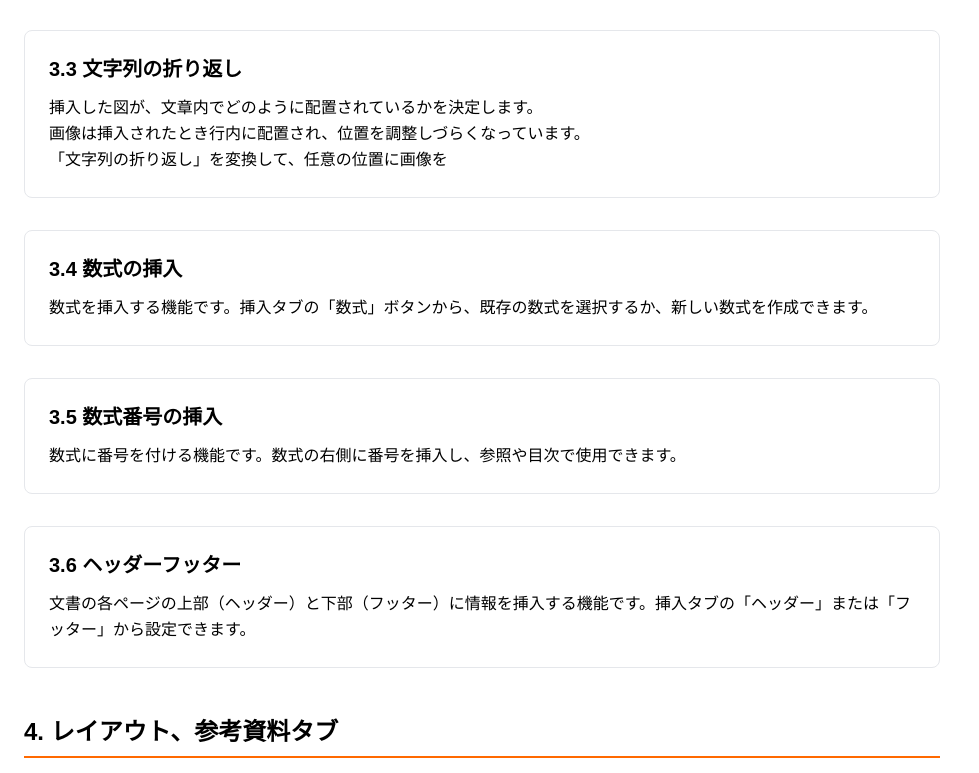
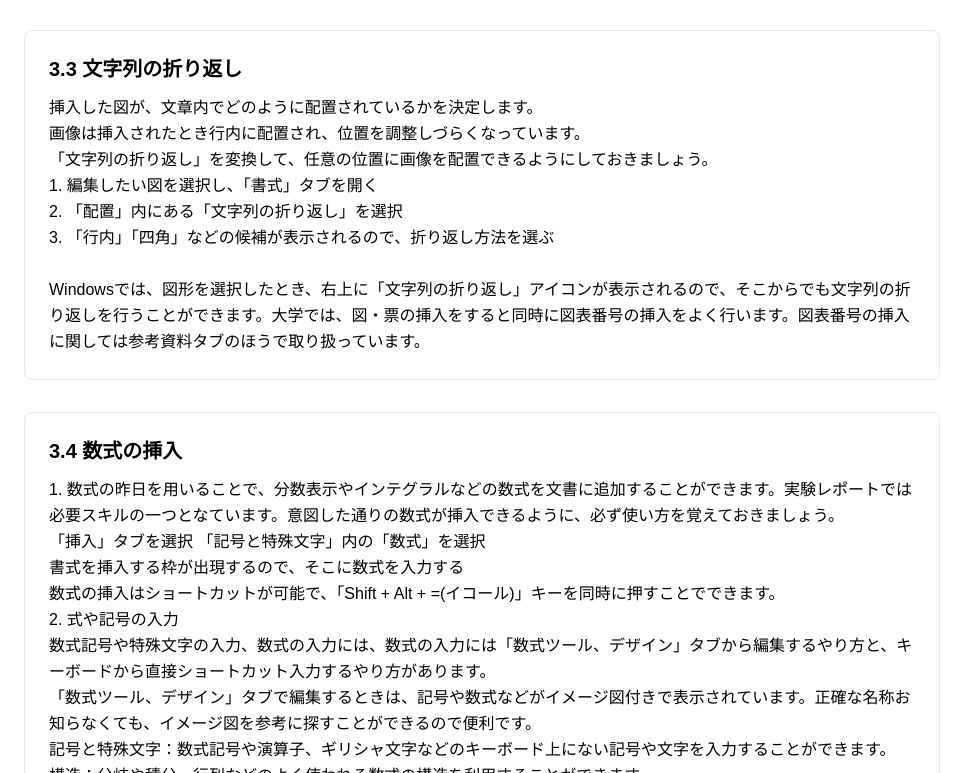
Before and after one commit to Kan-O435/u3-web-document, a Next.js app: page / in a window 1280 px wide. Shown: the part 6027-6800 px from the top of the page, without its empty margins (0-979 px from the left). Built offline with nearby package versions, Linux system fonts and the light colour scheme.

Commit message:
Add 挿入タブ's sentence

```diff
--- a/app/components/sections/NewTab.tsx
+++ b/app/components/sections/NewTab.tsx
@@ -43,7 +43,14 @@ export default function NewTab() {
           <p className="text-black leading-relaxed">
             挿入した図が、文章内でどのように配置されているかを決定します。<br />
             画像は挿入されたとき行内に配置され、位置を調整しづらくなっています。<br />
-            「文字列の折り返し」を変換して、任意の位置に画像を
+            「文字列の折り返し」を変換して、任意の位置に画像を配置できるようにしておきましょう。<br />
+            1. 編集したい図を選択し、「書式」タブを開く<br />
+            2. 「配置」内にある「文字列の折り返し」を選択<br />
+            3. 「行内」「四角」などの候補が表示されるので、折り返し方法を選ぶ<br />
+            <br />
+            Windowsでは、図形を選択したとき、右上に「文字列の折り返し」アイコンが表示されるので、そこからでも文字列の折り返しを行うことができます。大学では、図・票の挿入をすると同時に図表番号の挿入をよく行います。図表番号の挿入に関しては参考資料タブのほうで取り扱っています。
+
+
           </p>
         </div>
 
@@ -52,7 +59,19 @@ export default function NewTab() {
             3.4 数式の挿入
           </h3>
           <p className="text-black leading-relaxed">
-            数式を挿入する機能です。挿入タブの「数式」ボタンから、既存の数式を選択するか、新しい数式を作成できます。
+            1. 数式の昨日を用いることで、分数表示やインテグラルなどの数式を文書に追加することができます。実験レポートでは必要スキルの一つとなています。意図した通りの数式が挿入できるように、必ず使い方を覚えておきましょう。<br />
+            「挿入」タブを選択
+            「記号と特殊文字」内の「数式」を選択<br />
+            書式を挿入する枠が出現するので、そこに数式を入力する<br />
+            数式の挿入はショートカットが可能で、「Shift + Alt + =(イコール)」キーを同時に押すことでできます。<br />
+
+            2. 式や記号の入力<br />
+            数式記号や特殊文字の入力、数式の入力には、数式の入力には「数式ツール、デザイン」タブから編集するやり方と、キーボードから直接ショートカット入力するやり方があります。<br />
+            「数式ツール、デザイン」タブで編集するときは、記号や数式などがイメージ図付きで表示されています。正確な名称お知らなくても、イメージ図を参考に探すことができるので便利です。<br />
+            記号と特殊文字：数式記号や演算子、ギリシャ文字などのキーボード上にない記号や文字を入力することができます。<br />
+            構造：分岐や積分、行列などのよく使われる数式の構造を利用することができます。<br />
+            ＊キーボードの入力は「数式ツール、デザイン」タブへ移動する必要なく、特殊な記号を入力することができます。よく使う記号のショートカットを覚えておくと数式の作成時間をかなり短縮することができます。<br />
+
           </p>
         </div>
 
@@ -61,7 +80,8 @@ export default function NewTab() {
             3.5 数式番号の挿入
           </h3>
           <p className="text-black leading-relaxed">
-            数式に番号を付ける機能です。数式の右側に番号を挿入し、参照や目次で使用できます。
+            1. 数式の最後に#(任意の数字)を入力する<br />
+            2. Enterを押し、数式番号を付ける
           </p>
         </div>
 
@@ -70,7 +90,14 @@ export default function NewTab() {
             3.6 ヘッダーフッター
           </h3>
           <p className="text-black leading-relaxed">
-            文書の各ページの上部（ヘッダー）と下部（フッター）に情報を挿入する機能です。挿入タブの「ヘッダー」または「フッター」から設定できます。
+            ヘッダーとフッターは、余白の部分を活用する機能です。上部をヘッダー、下部をフッターといい、各ページの上下部に同じ内容を載せることができます。<br />
+            タイトルやファイル名、日付、ページ番号などを載せるときに用いられます。今回はフッターにページ番号を入れる手順を説明します<br />
+            ページ番号の挿入<br />
+            1. 「挿入」タブを選択。「ページ番号」→「ページの下部」を選択して、ページ番号の挿入位置を選ぶ。(今回は「番号のみ 2」を選択)<br />
+            2. 「ページ番号」→「ページ番号の書式設定」を選択し、「ページ番号の書式」ウィンドウで「開始番号」を選択。開始番号の数字を0にすることで、先頭のページ番号が0になる。<br />
+            3. フッター部分を右クリック→「フッターの編集」をクリック、または直接フッター部分をダブルクリックし、「ヘッダー/フッターツール、デザイン」タブを開く。「オプション」内の「先頭のみ別指定」のチェック欄にチェックを入れると、先頭のページ番号が表示されなくなる。<br />
+            4. 「ヘッダー/フッターツール」を閉じる場合は、「ヘッダー/フッターツール、デザイン」タブの右にある「ヘッダーとフッターを閉じる」から行う。<br />
+
           </p>
         </div>
       </div>
```
